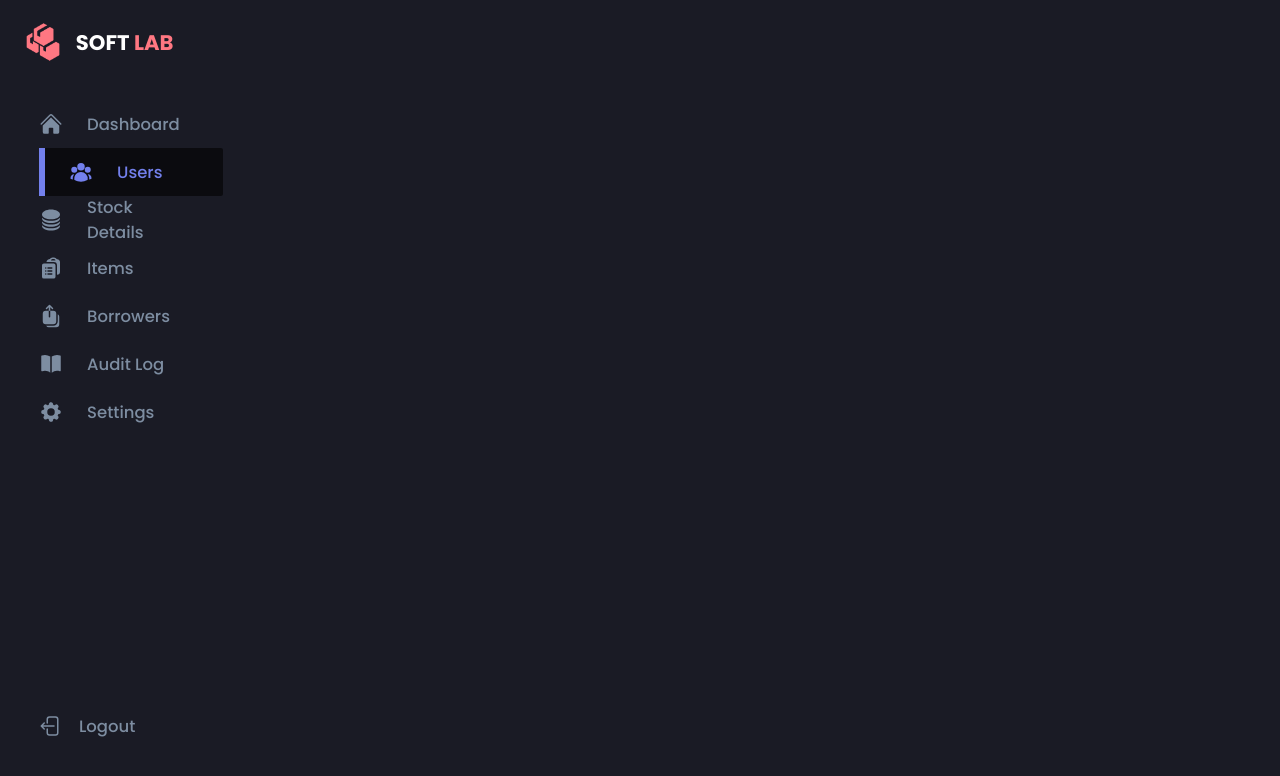
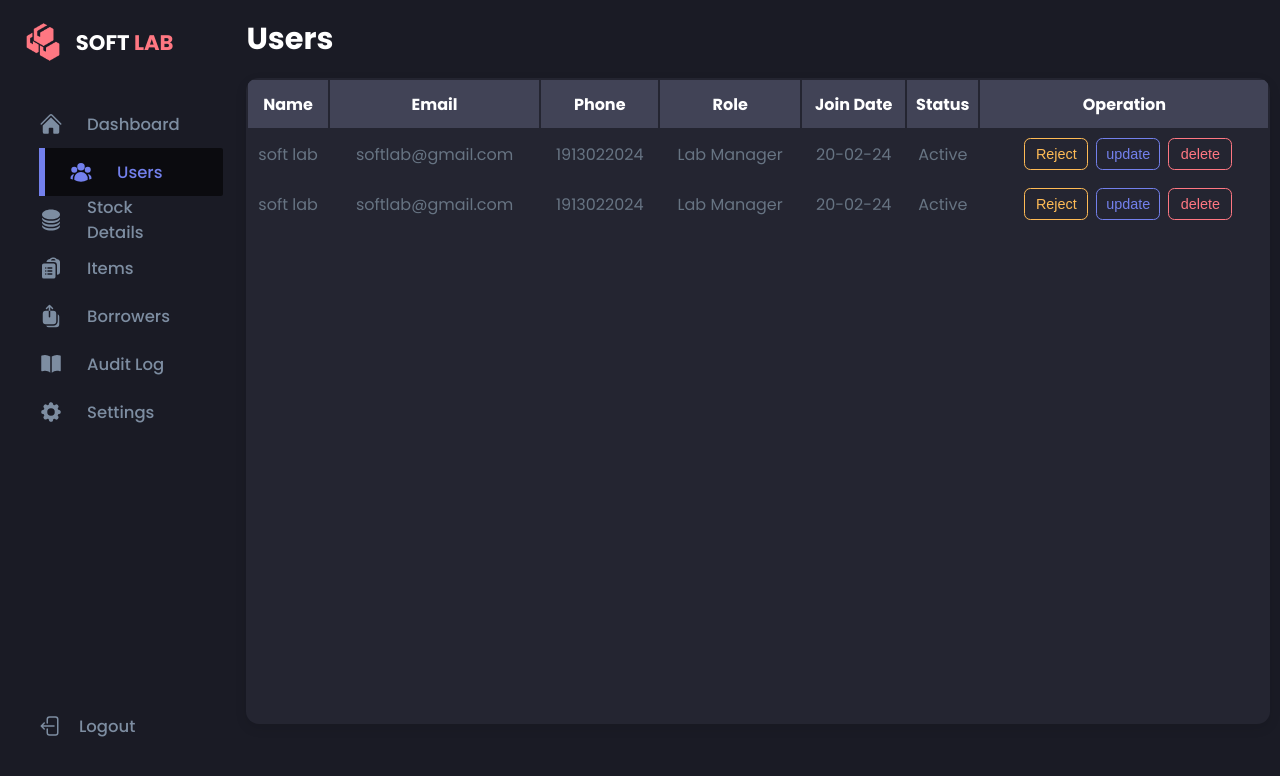
Before and after one commit to Shibin-Abraham/softlab, a React (Create React App) app: page /users in a window 1280 px wide. Shown: the top 776 px of the page. Built offline with nearby package versions, Linux system fonts and the light colour scheme.

Commit message:
users section updated

```diff
--- a/public/index.html
+++ b/public/index.html
@@ -2,19 +2,19 @@
 <html lang="en">
   <head>
     <meta charset="utf-8" />
-    <link rel="icon" href="%PUBLIC_URL%/favicon.ico" />
+    <!--<link rel="icon" href="%PUBLIC_URL%/favicon.ico" />-->
     <meta name="viewport" content="width=device-width, initial-scale=1" />
     <meta name="theme-color" content="#000000" />
     <meta
       name="description"
       content="Web site created using create-react-app"
     />
-    <link rel="apple-touch-icon" href="%PUBLIC_URL%/logo192.png" />
-    <!--
+    <!--<link rel="apple-touch-icon" href="%PUBLIC_URL%/logo192.png" />
+
       manifest.json provides metadata used when your web app is installed on a
       user's mobile device or desktop. See https://developers.google.com/web/fundamentals/web-app-manifest/
-    -->
-    <link rel="manifest" href="%PUBLIC_URL%/manifest.json" />
+
+    <link rel="manifest" href="%PUBLIC_URL%/manifest.json" />-->
     <!--
       Notice the use of %PUBLIC_URL% in the tags above.
       It will be replaced with the URL of the `public` folder during the build.
@@ -24,7 +24,8 @@
       work correctly both with client-side routing and a non-root public URL.
       Learn how to configure a non-root public URL by running `npm run build`.
     -->
-    <title>React App</title>
+    <title>Soft Lab</title>
+    <link rel="icon" href="./logo.png" type="image/x-icon">
   </head>
   <body>
     <noscript>You need to enable JavaScript to run this app.</noscript>
--- a/src/App.js
+++ b/src/App.js
@@ -3,6 +3,7 @@ import './App.css';
 
 import NavBar from './Components/NavBar/NavBar.jsx';
 import DashBoard from './Components/DashBoard/DashBoard.jsx';
+import Users from './Components/Users/Users.jsx';
 
 function App() {
   return (
@@ -10,6 +11,7 @@ function App() {
       <NavBar />
         <Routes>
           <Route path="/" element={<DashBoard />}/>
+          <Route path='/users' element={<Users />} />
         </Routes>
     </BrowserRouter>
   );
--- a/src/Components/DashBoard/DashBoard.jsx
+++ b/src/Components/DashBoard/DashBoard.jsx
@@ -40,7 +40,7 @@ function DashBoard(){
                 <div className="container-1">
                     <h1>Dashboard</h1>
                     <div className="date">
-                        <input type="date" />
+                        <input type="date"/>
                     </div>
                     <div className="card-section">
                         <div className="card-1">
--- /dev/null
+++ b/src/Components/Users/Action.jsx
@@ -0,0 +1,28 @@
+import React,{useState} from 'react'
+import UpdatePopUp from './PopUps/UpdatePopUp'
+
+function Action(props) {
+    let [popUpActive,setPopUpActive] = useState(false)
+    let [userState,setUserState] = useState('Reject')//props needed here !!!!!!!!!!!!
+    let [status,setStatus] = useState(userState==='Assign'?'Pending':'Active')
+    function assignUser(){
+        setUserState((previous)=>{
+            previous==='Assign'?setStatus('Active'):setStatus('Pending')
+            return previous==='Assign'?'Reject':'Assign'
+        })
+    }
+
+  return (
+    <>
+    <td>{status}</td>
+    <td>
+        <button onClick={()=>assignUser()}>{userState}</button>
+        <button onClick={()=>setPopUpActive(true)}>update</button>
+        <button>delete</button>
+    </td>
+    {popUpActive && <UpdatePopUp setPopUpActive={setPopUpActive} />}
+    </>
+  )
+}
+
+export default Action
--- /dev/null
+++ b/src/Components/Users/PopUps/UpdatePopUp.css
@@ -0,0 +1,37 @@
+@import url("../../../global.css");
+
+.popup{
+    position: fixed;
+    top: 0;
+    bottom: 0;
+    left: 0;
+    right: 0;
+    z-index: 10;
+    display: flex;
+    align-items: center;
+    justify-content: center;
+    background: rgba(0, 0, 0, 0.8);
+}
+.popup .content{
+    border-radius: var(--border-radius-2);
+    min-width: 30rem;
+    min-height: 30rem;
+    background: var(--color-info-light);
+    overflow: hidden;
+}
+.popup .content .top-section{
+    width: 100%;
+    height: 3%;
+    display: flex;
+    align-items: center;
+    justify-content: space-between;
+    background: var(--color-info-dark);
+}
+.popup .content .top-section h3{
+    margin-left: 1rem;
+}
+.popup .content .top-section svg{
+    color: var(--color-black);
+    width: 2.5rem;
+    height: 2.5rem;
+}
--- /dev/null
+++ b/src/Components/Users/PopUps/UpdatePopUp.jsx
@@ -0,0 +1,21 @@
+import React from 'react'
+import './UpdatePopUp.css'
+
+function UpdatePopUp(props) {
+
+  return (
+    <div className='popup'>
+        <div className='content'>
+            <div className="top-section">
+              <h3>Update Details</h3>
+            <svg xmlns="http://www.w3.org/2000/svg" viewBox="0 0 24 24" fill="currentColor" className="w-6 h-6" onClick={()=>props.setPopUpActive(false)}>
+              <path fillRule="evenodd" d="M12 2.25c-5.385 0-9.75 4.365-9.75 9.75s4.365 9.75 9.75 9.75 9.75-4.365 9.75-9.75S17.385 2.25 12 2.25Zm-1.72 6.97a.75.75 0 1 0-1.06 1.06L10.94 12l-1.72 1.72a.75.75 0 1 0 1.06 1.06L12 13.06l1.72 1.72a.75.75 0 1 0 1.06-1.06L13.06 12l1.72-1.72a.75.75 0 1 0-1.06-1.06L12 10.94l-1.72-1.72Z" clipRule="evenodd" />
+            </svg>
+            </div>
+        </div>
+      {/*<h2 onClick={()=>props.setPopUpActive(false)}>POPup</h2>*/}
+    </div>
+  )
+}
+
+export default UpdatePopUp
--- /dev/null
+++ b/src/Components/Users/Users.css
@@ -0,0 +1,94 @@
+@import url("../../global.css");
+
+.users{
+    width: 80vw;
+    height: 100vh;
+  }
+  .users section{
+    margin: 1rem 0rem 0rem 1rem;
+    width: 100%;
+    height: 95%;
+  }
+  .users section h1{
+    font-size: 1.9rem;
+    color: var(--color-white);
+  }
+  .users section .container{
+    margin-top: 1rem;
+    width: 100%;
+    height: 85%;
+    overflow-y: scroll;
+    box-shadow: var(--box-shadow-1);
+    border-radius: var(--border-radius-2);
+    background: var(--color-light);
+  }
+  .users section .container::-webkit-scrollbar{
+    display: none;
+  }
+  .users section .container .table-section{
+    width: 100%;
+    height: 100%;
+  }
+  .users section .container .table-section table{
+    width: 100%;
+  }
+  .users section .container .table-section table thead{
+    width: 100%;
+    height: 3rem;
+    font-size: 1rem;
+    color: var(--color-white);
+    background: var(--color-blue-shade);
+  }
+  .users section .container .table-section table tbody{
+    width: 100%;
+    height: 100%;
+  }
+  .users section .container .table-section table tbody tr{
+    width: 100%;
+    height: 3rem;
+    font-size: 1rem;
+    color: var(--color-dark-variant);
+    transition: all .1s ease;
+  }
+  .users section .container .table-section table tbody tr:hover{
+    color: var(--color-white);
+  }
+  .users section .container .table-section table tbody tr td{
+    text-align: center;
+  }
+  .users section .container .table-section table tbody tr button{
+    width: 4rem;
+    height: 2rem;
+    font-size: .9rem;
+    background: none;
+    border-radius: var(--border-radius-1);
+    margin-left: .5rem;
+    transition: all .7s ease;
+  }
+  .users section .container .table-section table tbody tr button:nth-child(1){
+    color: var(--color-warning);
+    border: 1px solid var(--color-warning);
+  }
+  .users section .container .table-section table tbody tr button:nth-child(2){
+    color: var(--color-primary);
+    border: 1px solid var(--color-primary);
+  }
+  .users section .container .table-section table tbody tr button:nth-child(3){
+    color: var(--color-danger);
+    border: 1px solid var(--color-danger);
+  }
+  .users section .container .table-section table tbody tr button:nth-child(1):hover{
+    color: var(--color-white);
+    border: none;
+    background: var(--color-warning);
+  }
+  .users section .container .table-section table tbody tr button:nth-child(2):hover{
+    color: var(--color-white);
+    border: none;
+    background: var(--color-primary);
+  }
+  .users section .container .table-section table tbody tr button:nth-child(3):hover{
+    color: var(--color-white);
+    border: none;
+    background: var(--color-danger);
+  }
--- /dev/null
+++ b/src/Components/Users/Users.jsx
@@ -0,0 +1,52 @@
+import React from 'react';
+
+import './Users.css';
+import Action from './Action';
+
+function Users() {
+
+  return (
+    <div className='users'>
+      <section>
+        <h1>Users</h1>
+        <div className='container'>
+            <div className='table-section'>
+                <table>
+                    <thead>
+                        <tr>
+                            <th>Name</th>
+                            <th>Email</th>
+                            <th>Phone</th>
+                            <th>Role</th>
+                            <th>Join Date</th>
+                            <th>Status</th>
+                            <th>Operation</th>
+                        </tr>
+                    </thead>
+                    <tbody>
+                        <tr>
+                            <td> soft lab</td>
+                            <td> softlab@gmail.com</td>
+                            <td> 1913022024</td>
+                            <td> Lab Manager</td>
+                            <td> 20-02-24</td>
+                            {<Action/>}
+                        </tr>
+                        <tr>
+                            <td> soft lab</td>
+                            <td> softlab@gmail.com</td>
+                            <td> 1913022024</td>
+                            <td> Lab Manager</td>
+                            <td> 20-02-24</td>
+                            {<Action/>}
+                        </tr>
+                    </tbody>
+                </table>
+            </div>
+        </div>
+      </section>
+    </div>
+  )
+}
+
+export default Users
```
Also changed, not shown: src/Components/DashBoard/DashBoard.css (+12 -10 lines), public/logo.png (added).
